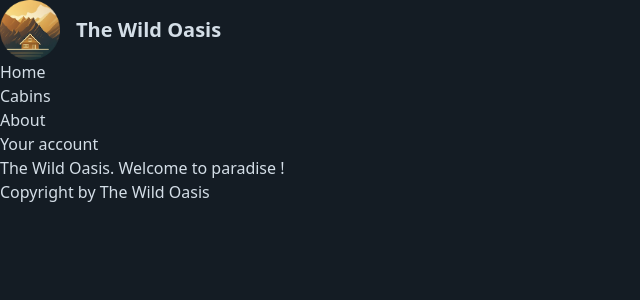
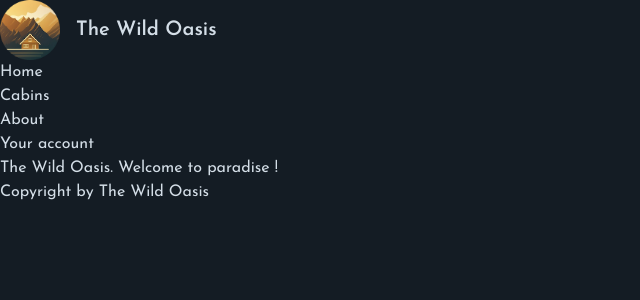
Before and after one commit to RazvanConstantin1/wild-oasis-website, a Next.js app: page / in a window 1280 px wide. Shown: the top 300 px of the page, without its empty margins (0-640 px from the left). Built offline with nearby package versions, Linux system fonts and the light colour scheme.

Commit message:
set up font with next fonts

```diff
--- a/app/layout.js
+++ b/app/layout.js
@@ -1,5 +1,13 @@
 import Logo from "@/app/_components/Logo.js";
 import Navigation from "@/app/_components/Navigation.js";
+
+import { Josefin_Sans } from "next/font/google";
+
+const josefin = Josefin_Sans({
+  subsets: ["latin"],
+  display: "swap",
+});
+
 import "@/app/_styles/globals.css";
 
 export const metadata = {
@@ -14,7 +22,9 @@
 export default function RootLayout({ children }) {
   return (
     <html lang="en">
-      <body className="bg-primary-950 text-primary-100 min-h-screen">
+      <body
+        className={`${josefin.className} bg-primary-950 text-primary-100 min-h-screen`}
+      >
         <header>
           <Logo />
         </header>
```
